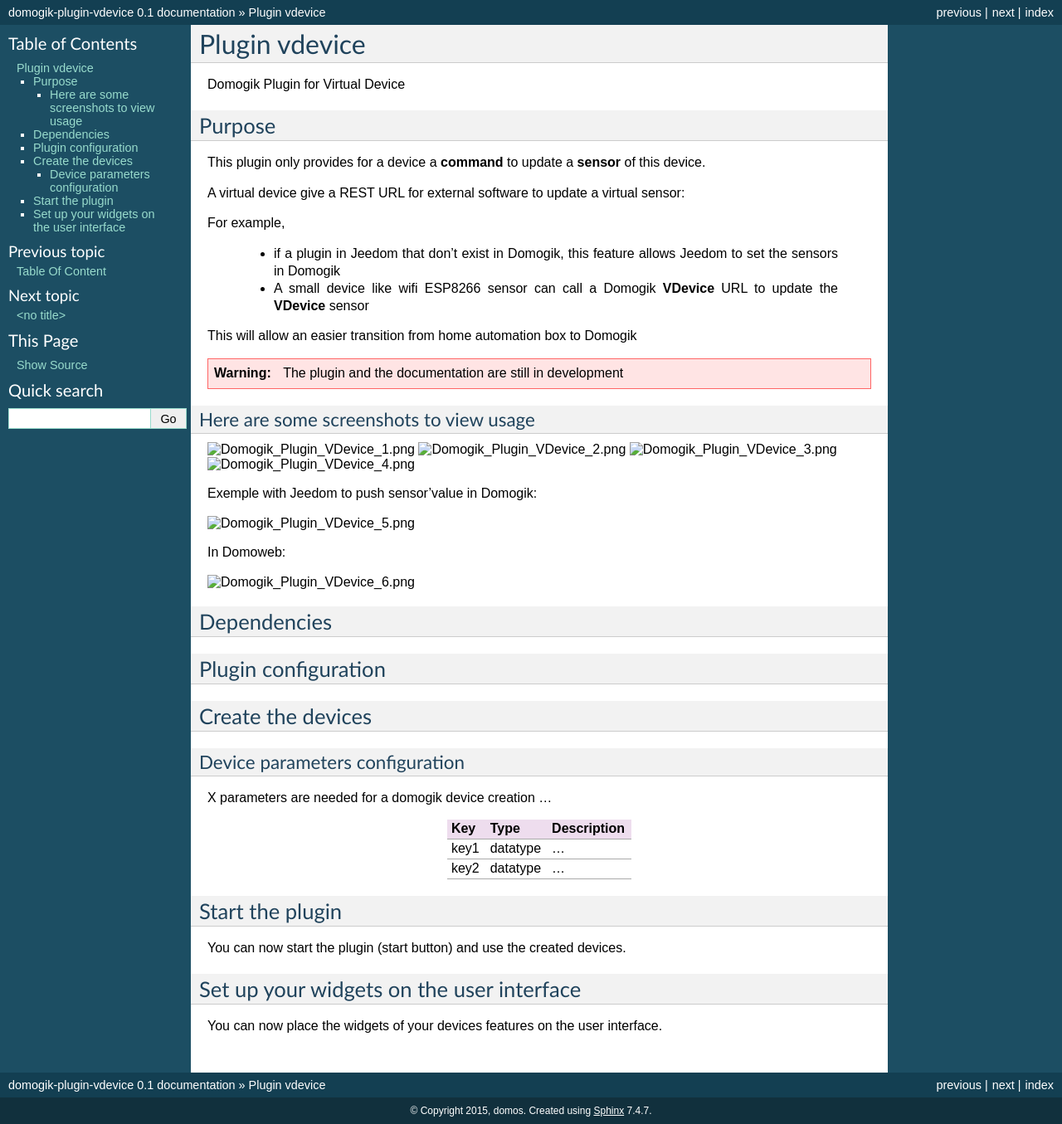
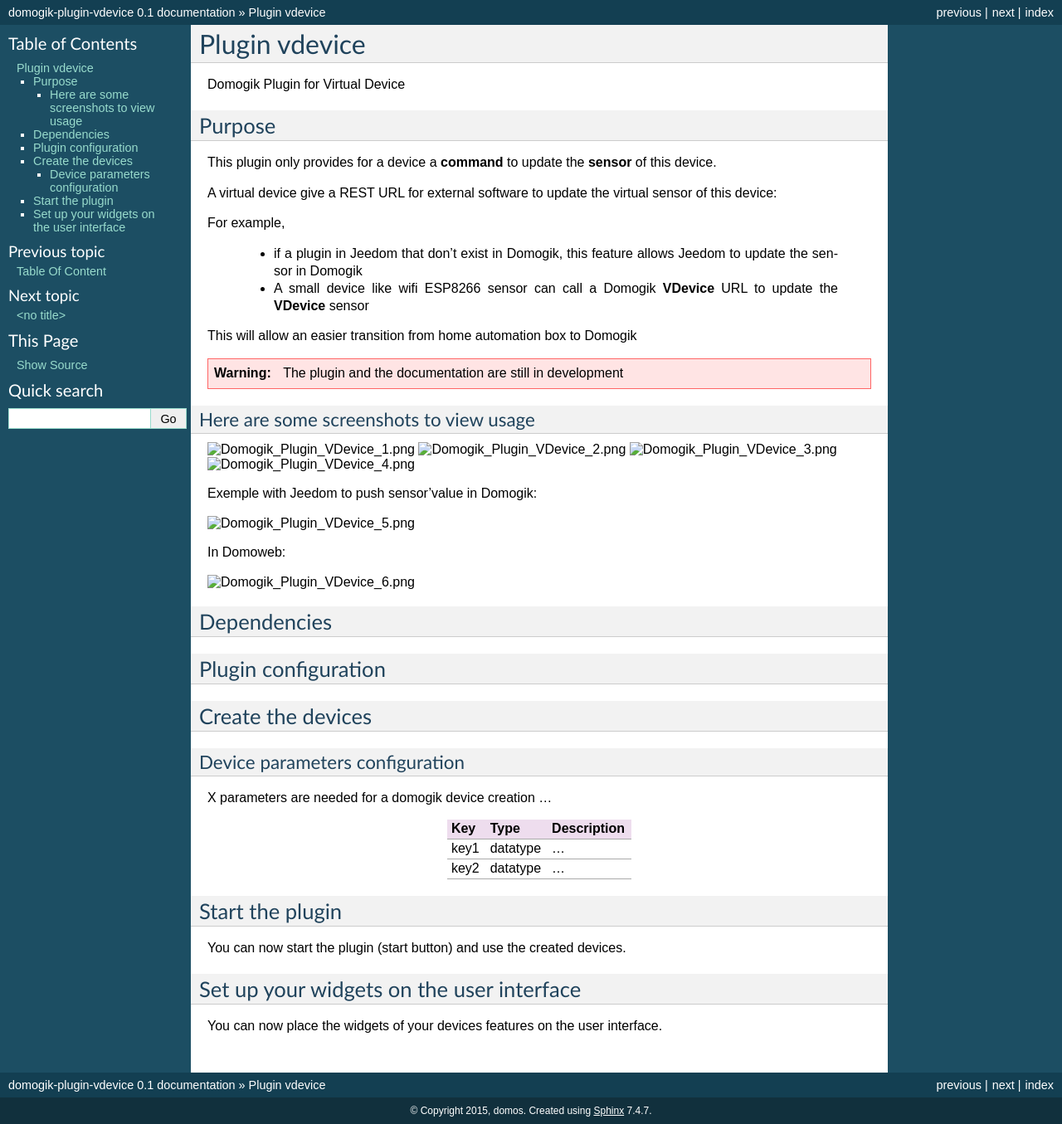
Before and after one commit to vdomos/domogik-plugin-vdevice, a Sphinx documentation site: the page built from docs/vdevice.txt, in a window 1280 px wide. Shown: the whole page at 83% size. Built offline with Sphinx 7.4.7, drawn with Linux system fonts in a browser that asks for light colours.

Commit message:
First commit

```diff
--- a/docs/vdevice.txt
+++ b/docs/vdevice.txt
@@ -11,13 +11,14 @@
 =======
 
 
-This plugin only provides for a device a **command** to update a **sensor** of this device.
+This plugin only provides for a device a **command** to update the **sensor** of this device.
 
-A virtual device give a REST URL for external software to update a virtual sensor:
+A virtual device give a REST URL for external software to update the virtual sensor of this device:
+
 
 For example,
 
-    * if a plugin in Jeedom that don't exist in Domogik, this feature allows Jeedom to set the sensors in Domogik
+    * if a plugin in Jeedom that don't exist in Domogik, this feature allows Jeedom to update the sensor in Domogik
     * A small device like wifi ESP8266 sensor can call a Domogik **VDevice** URL to update the **VDevice** sensor
 
 
```
